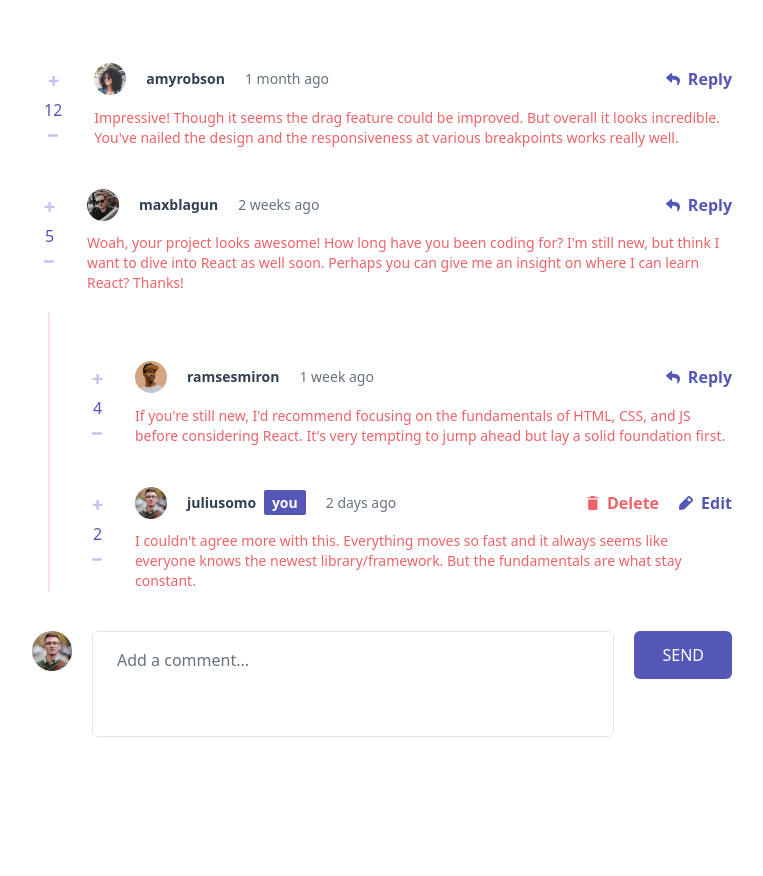
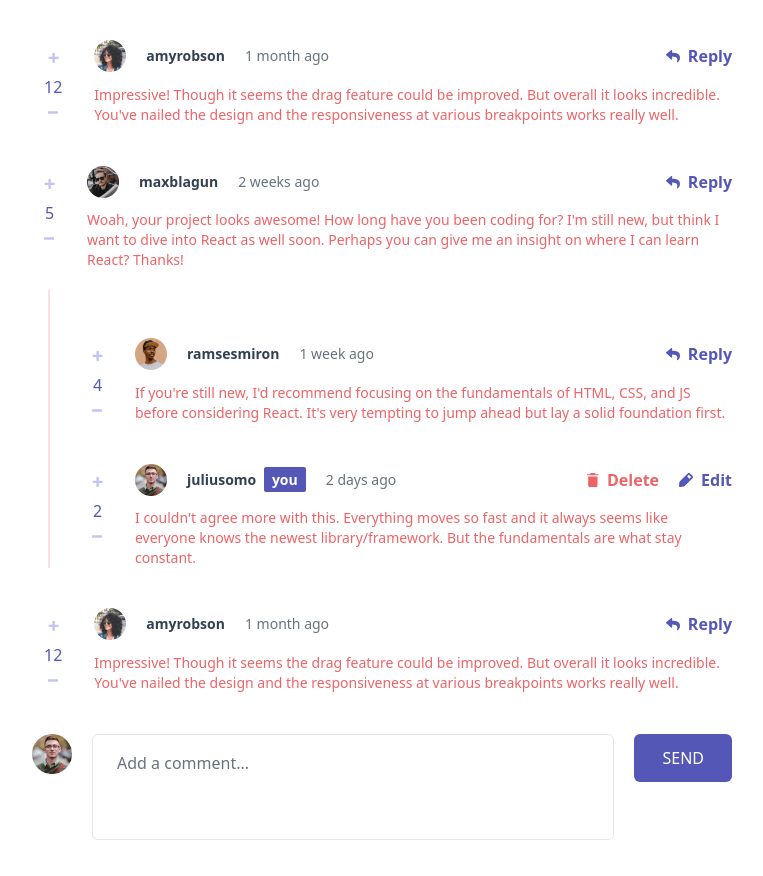
Before and after one commit to Temsaah/Small-projects, a React (Vite) app in the folder interactive-comments-section/React version/: page / in a window 1280 px wide. Shown: the top 876 px of the page, without its empty margins (258-1021 px from the left). Before the commit the page ends 800 px from the top, so only its background shows below. Built offline with nearby package versions, Linux system fonts and the light colour scheme.

Commit message:
Fix re-rendering problem where liking a comment leads to re-rendering of all other comments by memoizing the Comment component

```diff
--- a/interactive-comments-section/React version/public/data.json
+++ b/interactive-comments-section/React version/public/data.json
@@ -65,6 +65,20 @@
           "replies": []
         }
       ]
+    },
+    {
+      "id": 9,
+      "content": "Impressive! Though it seems the drag feature could be improved. But overall it looks incredible. You've nailed the design and the responsiveness at various breakpoints works really well.",
+      "createdAt": "1 month ago",
+      "score": 12,
+      "user": {
+        "image": {
+          "png": "./images/avatars/image-amyrobson.png",
+          "webp": "./images/avatars/image-amyrobson.webp"
+        },
+        "username": "amyrobson"
+      },
+      "replies": []
     }
   ]
 }
--- a/interactive-comments-section/React version/src/App.jsx
+++ b/interactive-comments-section/React version/src/App.jsx
@@ -3,7 +3,7 @@ Manipulate the score property in comments object for liking and disliking instea
 */
 
 import "./App.css";
-import { useEffect, useState } from "react";
+import React, { useEffect, useState } from "react";
 import { CommentProvider, useCommentContext } from "./CommentsContext";
 
 /* eslint-disable react/prop-types */
@@ -39,16 +39,17 @@ function CommentsContainer() {
   return (
     <div className="grid gap-10">
       {comments.map((comment) => (
-        <Comment key={comment.id} comment={comment} />
+        <Comment
+          key={comment.id}
+          comment={comment}
+          isCurrentUser={currentUser.username === comment.user.username}
+        />
       ))}
     </div>
   );
 }
 
-function Comment({ comment }) {
-  const { currentUser } = useCommentContext();
-  const isCurrentUser = currentUser.username === comment.user.username;
-
+const Comment = React.memo(function Comment({ comment, isCurrentUser }) {
   return (
     <div className="comment-container grid gap-5" data-id={comment.id}>
       <div className="comment grid grid-cols-comment-mobile-col grid-rows-comment-mobile-row gap-y-4 sm:grid-cols-comment-desktop-grid sm:grid-rows-comment-desktop-row sm:gap-x-5 sm:gap-y-3">
@@ -66,7 +67,7 @@ function Comment({ comment }) {
       )}
     </div>
   );
-}
+});
 
 function CommentHeader({ comment }) {
   const { currentUser } = useCommentContext();
@@ -92,9 +93,10 @@ function CommentTimer({ createdAt }) {
   const [currentTime, setCurrentTime] = useState(Date.now());
 
   useEffect(() => {
+    if (typeof createdAt === "string") return;
     const id = setInterval(() => setCurrentTime(Date.now()), 1000);
     return () => clearInterval(id);
-  }, []);
+  }, [createdAt]);
 
   if (typeof createdAt === "string") return <span>{createdAt}</span>;
 
--- a/interactive-comments-section/React version/src/CommentsContext.jsx
+++ b/interactive-comments-section/React version/src/CommentsContext.jsx
@@ -55,21 +55,30 @@ export function CommentProvider({ children }) {
         }
 
         if (comment.replies?.length > 0) {
-          return {
-            ...comment,
-            replies: updateReactions(comment.replies),
-          };
+          const updatedReplies = updateReactions(comment.replies);
+
+          if (
+            JSON.stringify(updatedReplies) !== JSON.stringify(comment.replies)
+          ) {
+            return {
+              ...comment,
+              replies: updatedReplies,
+            };
+          }
         }
 
         return comment;
       });
     }
 
-    setComments((prevComments) => updateReactions(prevComments));
+    setComments((prevComments) => {
+      const updatedComments = updateReactions(prevComments);
+
+      return updatedComments !== prevComments ? updatedComments : prevComments;
+    });
   }
 
   function handleAddReply(commentID, text) {
-    // Takes comment or reply id => push a reply to its replies array
     const newReply = {
       id: Date.now(),
       content: text,
```
